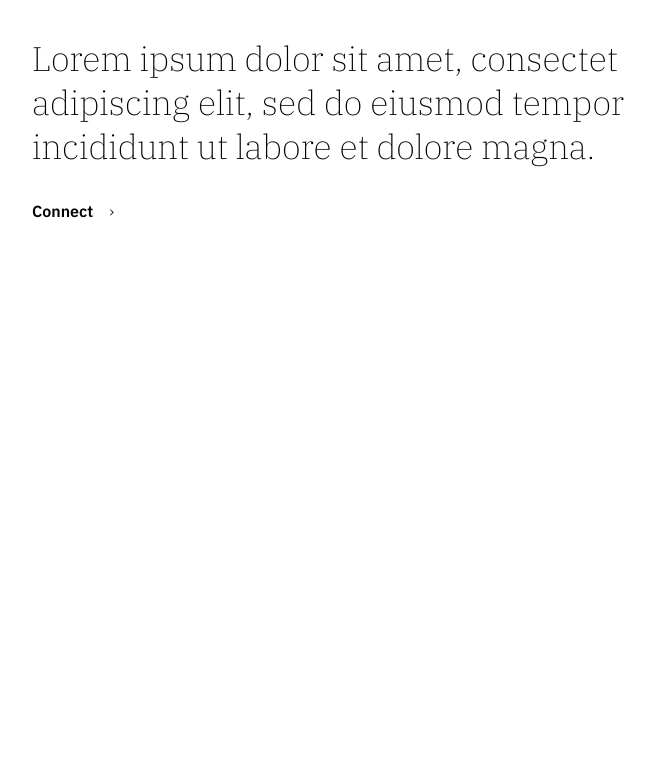
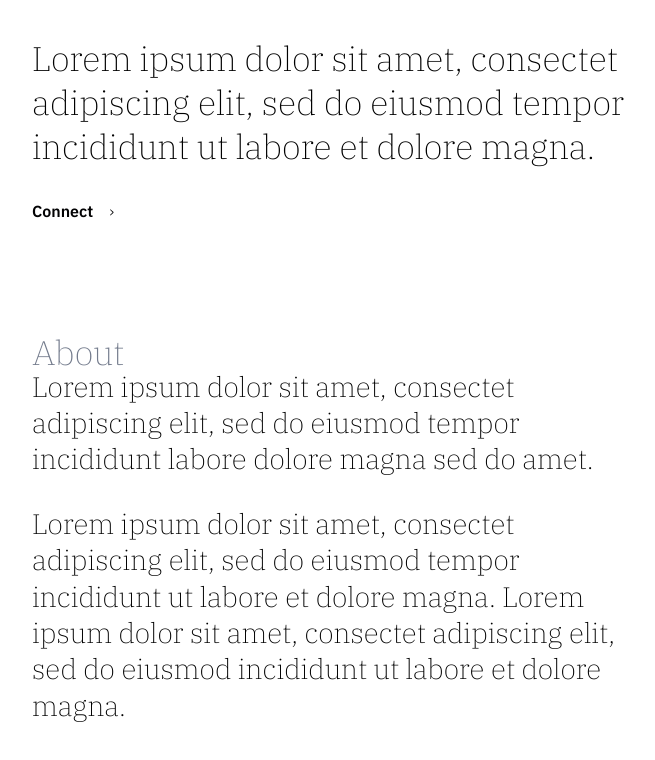
Before and after one commit to itsmacr8/acme-blog, a website built with Vite: page index.html in a window 1280 px wide. Shown: the part 716-1476 px from the top of the page, without its empty margins (208-863 px from the left). Before the commit the page ends 1019 px from the top, so only its background shows below. Built offline with nearby package versions, Linux system fonts and the light colour scheme.

Commit message:
Add about section

```diff
--- a/index.html
+++ b/index.html
@@ -25,6 +25,18 @@
       <a href="#" class="btn">Connect</a>
     </div>
   </section>
+
+  <section class="text-500 text-serif">
+    <div class="container">
+      <header>
+        <h2 class="section-title">About</h2>
+      </header>
+      <div class="flow-content">
+        <p>Lorem ipsum dolor sit amet, consectet adipiscing elit, sed do eiusmod tempor incididunt labore dolore magna sed do amet.</p>
+        <p>Lorem ipsum dolor sit amet, consectet adipiscing elit, sed do eiusmod tempor incididunt ut labore et dolore magna. Lorem ipsum dolor sit amet, consectet adipiscing elit, sed do eiusmod incididunt ut labore et dolore magna.</p>
+      </div>
+    </div>
+  </section>
   <script type="module" src="/src/main.ts"></script>
 </body>
 </html>
--- a/src/sass/base/_utilities.scss
+++ b/src/sass/base/_utilities.scss
@@ -18,3 +18,8 @@ section {
 .page-title {
     font-size: var(--fs-900);
 }
+
+.section-title {
+    font-size: var(--fs-600);
+    color: var(--gray-400);
+}
--- a/src/sass/pages/_index.scss
+++ b/src/sass/pages/_index.scss
@@ -27,3 +27,7 @@
 .page-intro {
     font-size: var(--fs-600);
 }
+
+.text-500 {
+    font-size: var(--fs-500);
+}
```
